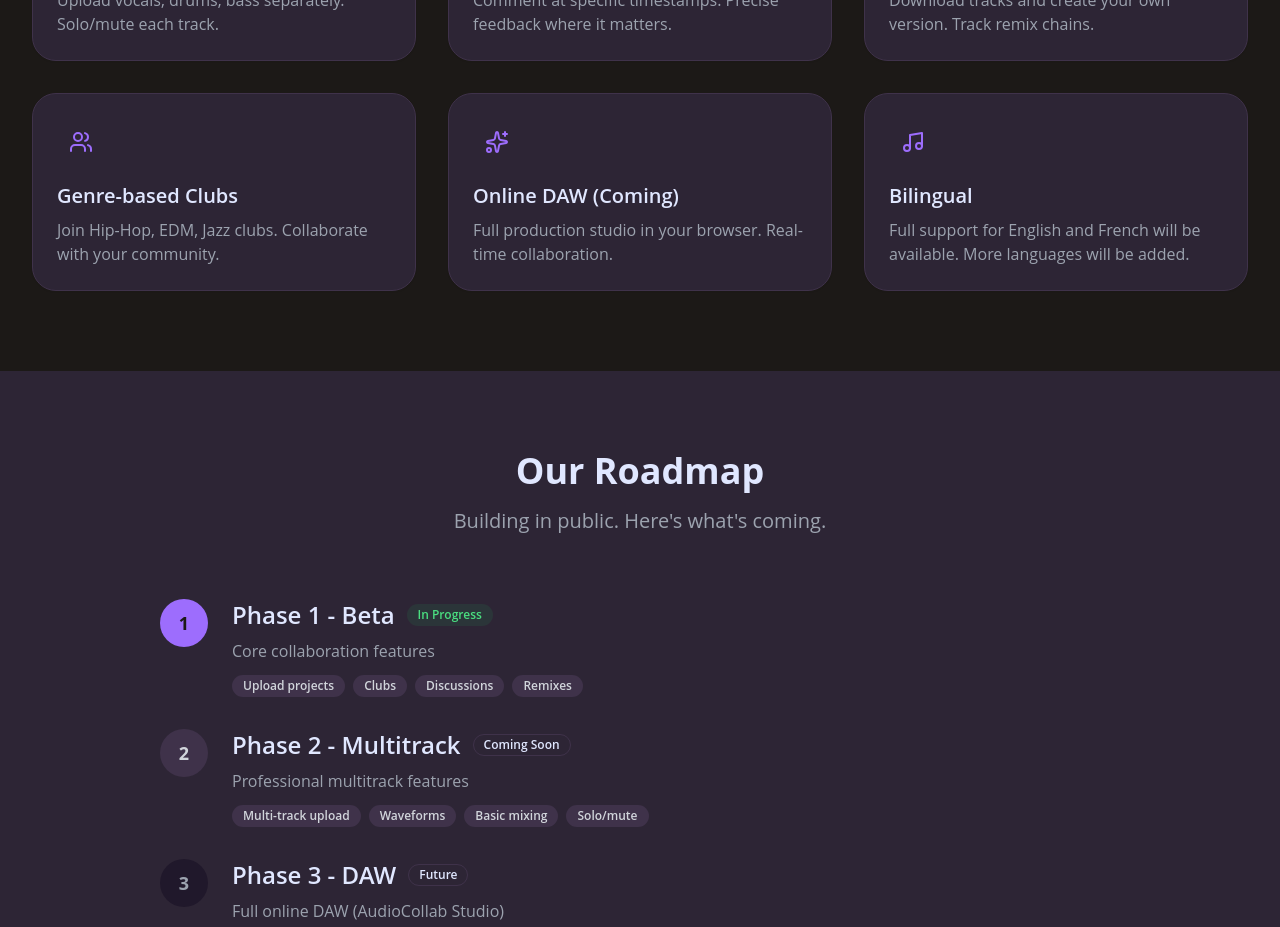
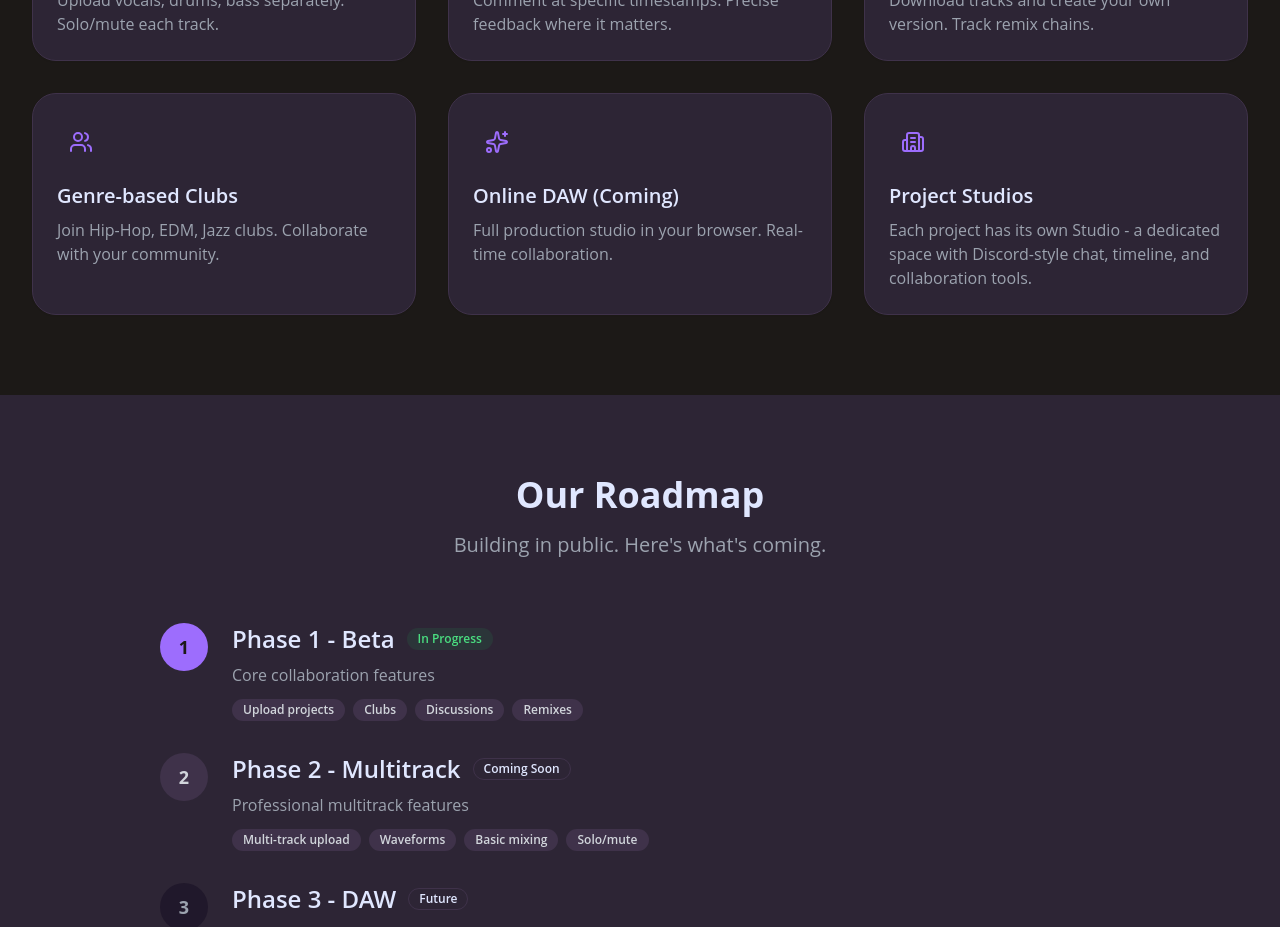
Before and after one commit to ericfrontdev/audio-collab, a Next.js app: page /en in a window 1280 px wide. Shown: the part 1560-2487 px from the top of the page. Built offline with nearby package versions, Linux system fonts and the light colour scheme; no server answers.

Commit message:
Replace Bilingual with Project Studios feature

```diff
--- a/app/[locale]/page.tsx
+++ b/app/[locale]/page.tsx
@@ -1,4 +1,4 @@
-import { Music, Users, Repeat, MessageSquare, Layers, Sparkles } from 'lucide-react'
+import { Music, Users, Repeat, MessageSquare, Layers, Sparkles, Building2 } from 'lucide-react'
 import { Button } from '@/components/ui/button'
 import { Card } from '@/components/ui/card'
 import { Badge } from '@/components/ui/badge'
@@ -203,11 +203,11 @@ export default async function Home({ params }: { params: Promise<{ locale: strin
             {/* Feature 6 */}
             <Card className="p-6 hover:shadow-lg transition-shadow">
               <div className="w-12 h-12 bg-primary/10 rounded-lg flex items-center justify-center mb-4">
-                <Music className="h-6 w-6 text-primary" />
+                <Building2 className="h-6 w-6 text-primary" />
               </div>
-              <h3 className="text-xl font-semibold mb-2">Bilingual</h3>
+              <h3 className="text-xl font-semibold mb-2">Project Studios</h3>
               <p className="text-muted-foreground">
-                Full support for English and French will be available. More languages will be added.
+                Each project has its own Studio - a dedicated space with Discord-style chat, timeline, and collaboration tools.
               </p>
             </Card>
           </div>
```
